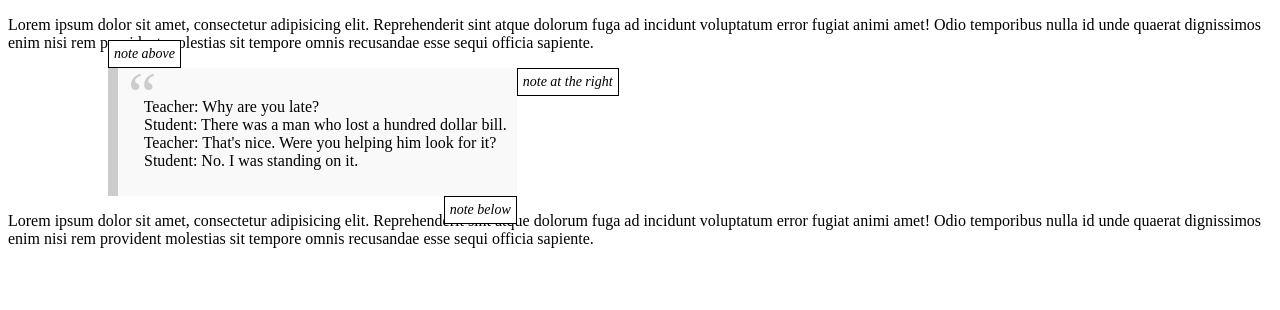
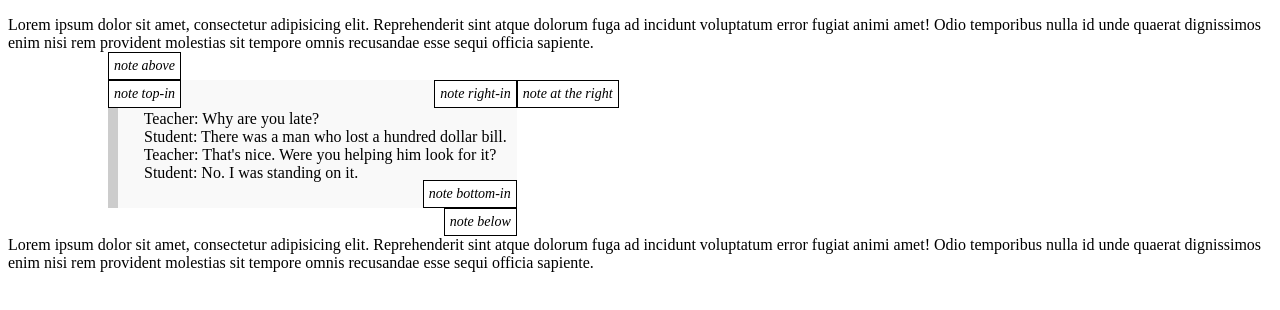
Before and after one commit to lubdaria/Task-for-an-item-s-positioning, a plain HTML site: page index.html in a window 1280 px wide. Shown: the top 310 px of the page. Drawn offline with Linux system fonts and the light colour scheme.

Commit message:
add new elements

```diff
--- a/index.css
+++ b/index.css
@@ -1,5 +1,5 @@
 .note {
-  position: fixed;
+  position: absolute;
   z-index: 1000;
   padding: 5px;
   border: 1px solid black;
@@ -11,7 +11,7 @@
 blockquote {
   background: #f9f9f9;
   border-left: 10px solid #ccc;
-  margin: 0 0 0 100px;
+  margin: 12px 0 12px 100px;
   padding: .5em 10px;
   quotes: "\201C""\201D""\2018""\2019";
   display: inline-block;
--- a/index.html
+++ b/index.html
@@ -7,7 +7,7 @@
   <link rel="stylesheet" href="/index.css">
   <title>Position</title>
 </head>
-<body>
+<body style="height: 2000px">
   <p>Lorem ipsum dolor sit amet, consectetur adipisicing elit. Reprehenderit sint atque dolorum fuga ad incidunt voluptatum error fugiat animi amet! Odio temporibus nulla id unde quaerat dignissimos enim nisi rem provident molestias sit tempore omnis recusandae
     esse sequi officia sapiente.</p>
   <blockquote>
--- a/index.js
+++ b/index.js
@@ -3,7 +3,7 @@ function positionAt(anchor, position, elem) {
   const coordsElem = elem.getBoundingClientRect();
 
   if(position === "top"){
-    elem.style.top = coordsAnchor.top - coordsElem.height + "px";
+    elem.style.top = coordsAnchor.top - coordsElem.height + window.pageYOffset + "px";
     elem.style.left = coordsAnchor.left + "px";
   }
   else if(position === "right"){
@@ -13,6 +13,18 @@ function positionAt(anchor, position, elem) {
   else if(position === "bottom"){
     elem.style.left = coordsAnchor.right - coordsElem.width + "px";
     elem.style.top = coordsAnchor.bottom + "px";
+  }
+  else if(position === "top-in"){
+    elem.style.left = coordsAnchor.left + "px";
+    elem.style.top = coordsAnchor.top + "px";
+  }
+  else if(position === "right-in"){
+    elem.style.left = coordsAnchor.right - coordsElem.width + "px";
+    elem.style.top = coordsAnchor.top + "px";
+  }
+  else if(position === "bottom-in"){
+    elem.style.left = coordsAnchor.right - coordsElem.width + "px";
+    elem.style.top = coordsAnchor.bottom - coordsElem.height + "px";
   }
 }
 
@@ -30,3 +42,6 @@ let blockquote = document.querySelector('blockquote');
 showNote(blockquote, "top", "note above");
 showNote(blockquote, "right", "note at the right");
 showNote(blockquote, "bottom", "note below");
+showNote(blockquote, "bottom-in", "note bottom-in");
+showNote(blockquote, "right-in", "note right-in");
+showNote(blockquote, "top-in", "note top-in");
```
